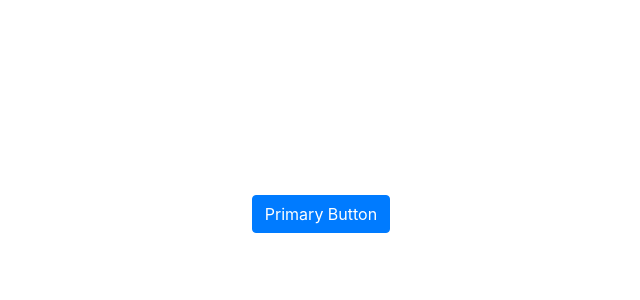
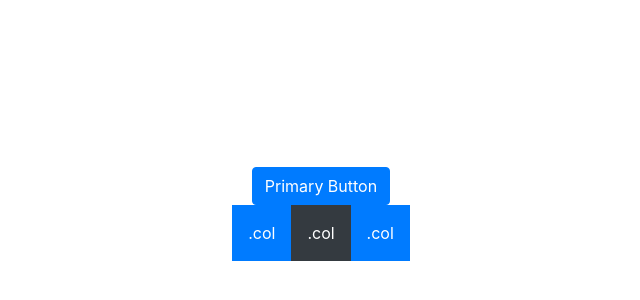
Before and after one commit to BrandonReyes0609/Portafolio4, a React (Vite) app: page / in a window 1280 px wide. Shown: the part 186-486 px from the top of the page, without its empty margins (319-959 px from the left). Built offline with nearby package versions, Linux system fonts and the light colour scheme.

Commit message:
update css

```diff
--- a/src/App.jsx
+++ b/src/App.jsx
@@ -9,7 +9,11 @@ function App() {
   return (
     <>
       <button className="btn btn-primary">Primary Button</button>
-
+      <div class="row">
+        <div class="col p-3 bg-primary text-white">.col</div>
+        <div class="col p-3 bg-dark text-white">.col</div>
+        <div class="col p-3 bg-primary text-white">.col</div>
+      </div>
     </>
   )
 }
```
